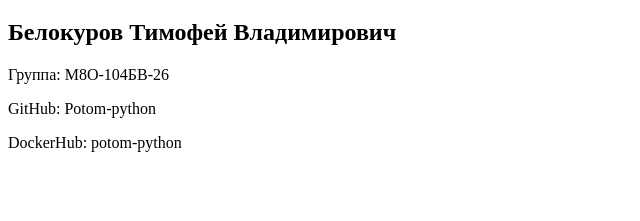
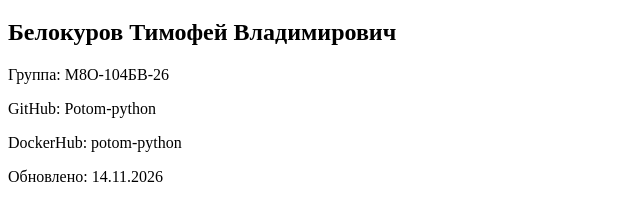
Before and after one commit to Potom-python/Potom-python-ci-cd-lab, a plain HTML site: page index.html in a window 1280 px wide. Shown: the part 61-282 px from the top of the page, without its empty margins (0-640 px from the left). Drawn offline with Linux system fonts and the light colour scheme.

Commit message:
add date to index.html

```diff
--- a/index.html
+++ b/index.html
@@ -10,5 +10,6 @@
     <p>Группа: M8О-104БВ-26</p>
     <p>GitHub: Potom-python</p>
     <p>DockerHub: potom-python</p>
+    <p>Обновлено: 14.11.2026</p>
 </body>
 </html>
```
